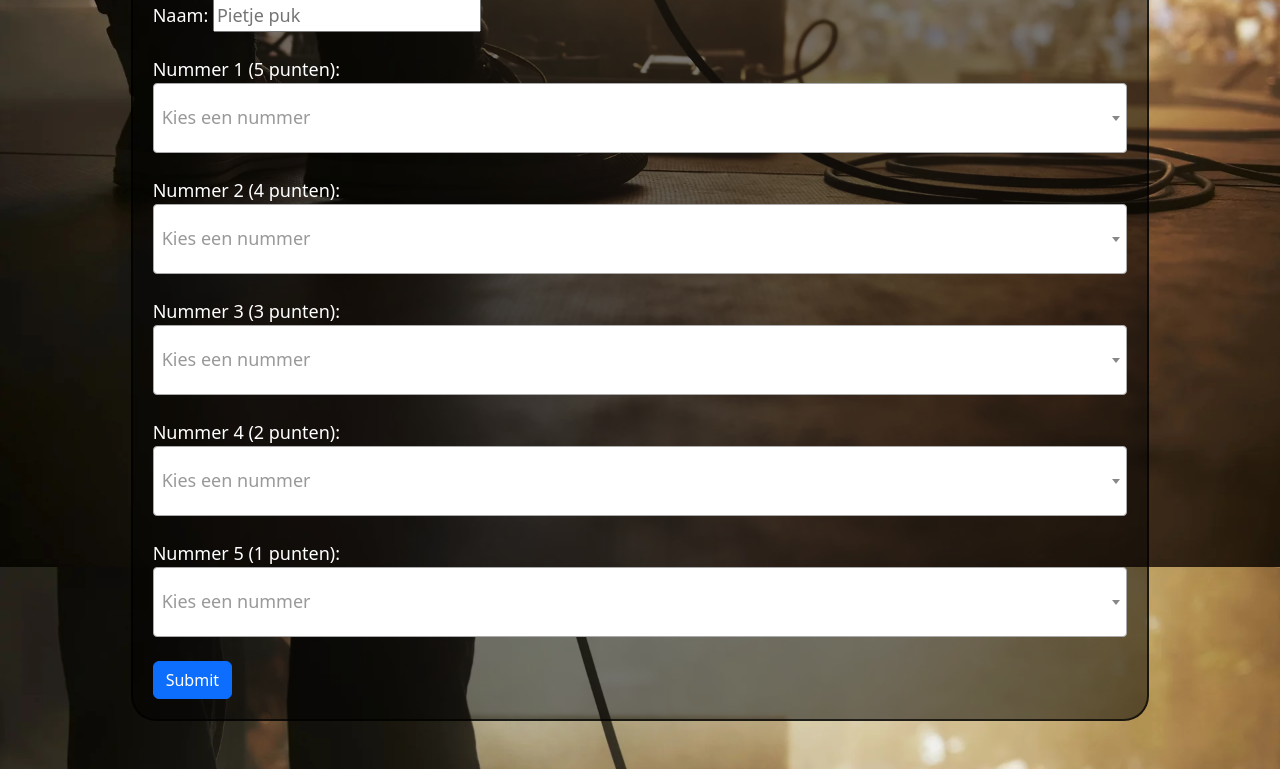
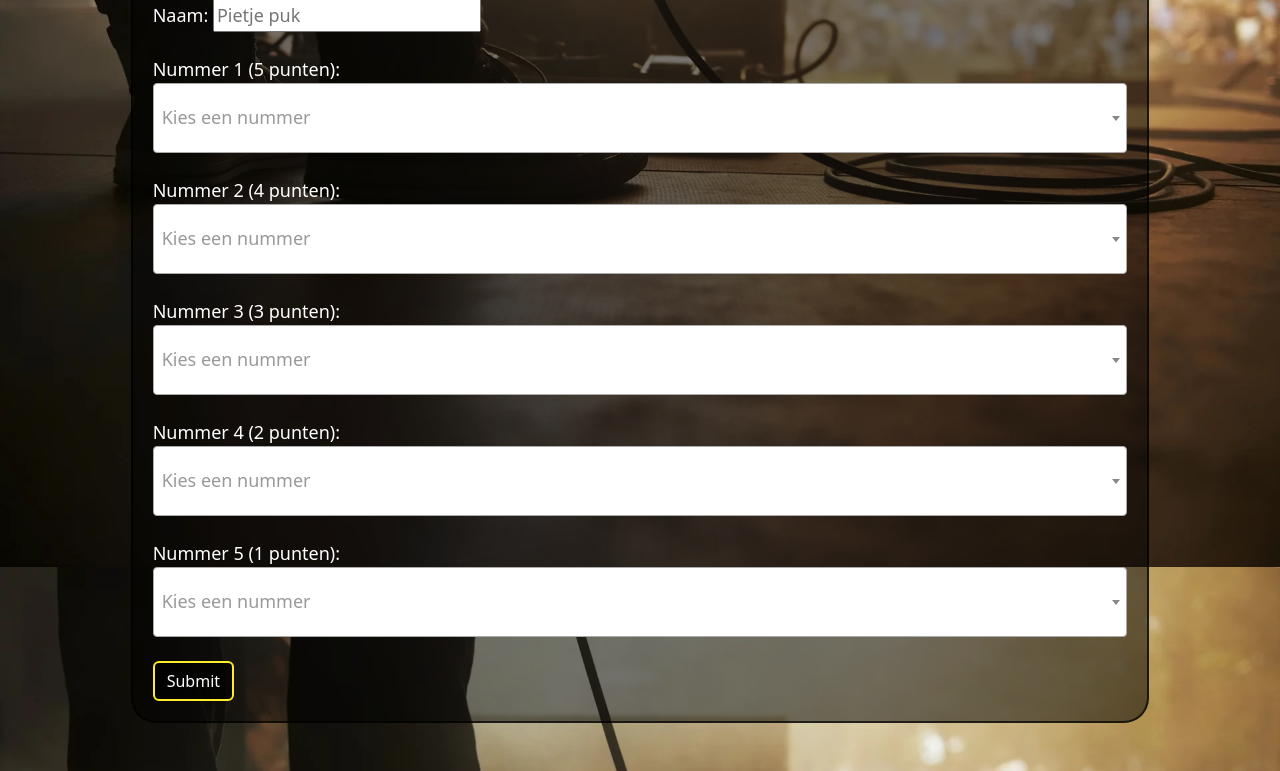
Before and after one commit to jur-clerkx/popell_top100, a Django app: template core/templates/vote.html in a window 1280 px wide. Shown: the part 305-1076 px from the top of the page. Run offline with Django 4.2, Linux system fonts and the light colour scheme; the template is opened without the code that fills it: values that come from a table or form of the project are taken from there, others are empty; some libraries are stand-ins or nearby versions.

Commit message:
PopEll style button

```diff
--- a/core/static/css/base.css
+++ b/core/static/css/base.css
@@ -14,3 +14,16 @@ body {
     font-size:18px;
     clear: both;
 }
+
+.btn-popell {
+    --bs-btn-color: #white;
+    --bs-btn-bg: rgba(0,0,0,0.7);
+    --bs-btn-border-color: #FFED2D;
+    --bs-btn-hover-color: #white;
+    --bs-btn-hover-bg: rgba(40,40,40,1);
+    --bs-btn-hover-border-color: #FFED2D;
+    --bs-btn-active-color: #white;
+    --bs-btn-active-bg: rgba(0,0,0,0.7);
+    --bs-btn-active-border-color: #FFED2D;
+    --bs-btn-border-width: 2px;
+}
--- a/core/templates/index.html
+++ b/core/templates/index.html
@@ -3,5 +3,5 @@
 {% block content %}
     <h1>{{ hitlist.name }}</h1>
     <p>Dit is de intro tekst, heel verhaal enzo. Spannend joh</p>
-    <a href="{% url 'core:vote' %}" class="btn btn-info">Open stem formulier</a>
+    <a href="{% url 'core:vote' %}" class="btn btn-popell">Open stem formulier</a>
 {% endblock %}
--- a/core/templates/vote.html
+++ b/core/templates/vote.html
@@ -135,6 +135,6 @@
                 </select>
             </div>
         </div>
-        <input type="submit" class="btn btn-primary">
+        <input type="submit" class="btn btn-popell">
     </form>
 {% endblock %}
```
